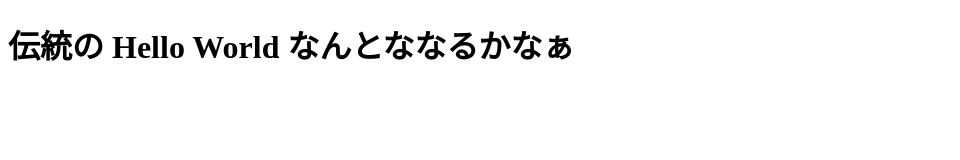
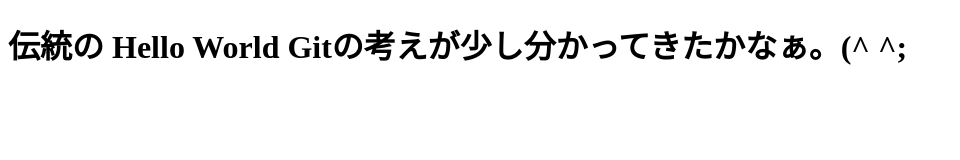
Before and after one commit to hoshina104/hoshina104.github.io, a plain HTML site: page index.html in a window 1280 px wide. Shown: the whole page, without its empty margins (0-960 px from the left). Drawn offline with Linux system fonts and the light colour scheme.

Commit message:
表示の変更

```diff
--- a/index.html
+++ b/index.html
@@ -5,7 +5,7 @@
     <meta name="viewport" content="width=device-width, initial-scale=1.0">
     <meta http-equiv="X-UA-Compatible" content="ie=edge">
     <title>hogehoge</title>
-    <h1>伝統の Hello World なんとななるかなぁ</h1>
+    <h1>伝統の Hello World Gitの考えが少し分かってきたかなぁ。(^ ^;</h1>
 </head>
 <body>
 
```
